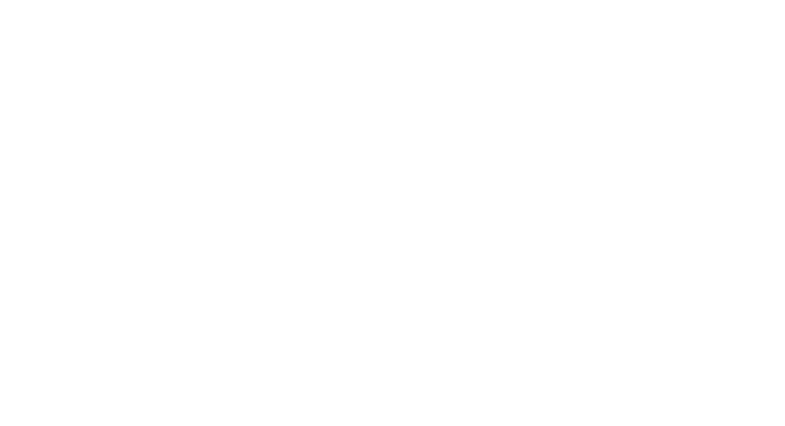
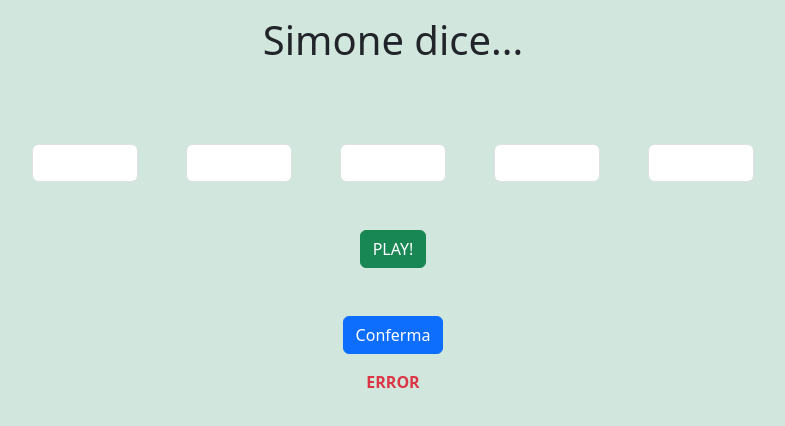
Before and after one commit to PatrizioFiori/js-simon, a plain HTML site: page index.html in a window 1280 px wide. Shown: the whole page, without its empty margins (247-1032 px from the left). Drawn offline with nearby package versions, Linux system fonts and the light colour scheme.

Commit message:
Html (completo)

```diff
--- a/index.html
+++ b/index.html
@@ -12,8 +12,31 @@
     <link rel="stylesheet" href="https://cdnjs.cloudflare.com/ajax/libs/font-awesome/6.6.0/css/all.min.css">
 
 </head>
-<body>
+<body class="bg-success-subtle">
 
+
+ <h1 class="text-center mt-3">Simone dice...</h1>
+
+ <div class="container">
+    <div class="row text-center mt-5">
+        <p id="timer"></p>
+        <div class="col-12 d-flex justify-content-center align-items-center mt-3">
+            <form id="risposte" class="">
+                <div class="d-flex gap-5" id="boxRisposta">
+                    <input type="number" class="form-control" min="1" max="50" required>
+                    <input type="number" class="form-control" min="1" max="50" required>
+                    <input type="number" class="form-control" min="1" max="50" required>
+                    <input type="number" class="form-control" min="1" max="50" required>
+                    <input type="number" class="form-control" min="1" max="50" required>
+
+                </div>
+                <button class="btn btn-success mt-5 d-block mx-auto">PLAY!</button>
+                <button class="btn btn-primary mt-5 d-block mx-auto">Conferma</button>
+                <p class="text-danger text-center mt-3 text-uppercase fw-bold" id="messaggio">Error</p>
+            </form>
+        </div>
+    </div>
+ </div>
 
     <script src="./script.js"></script>
 </body>
```
